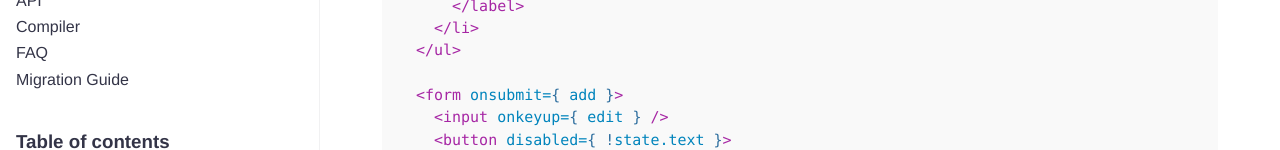
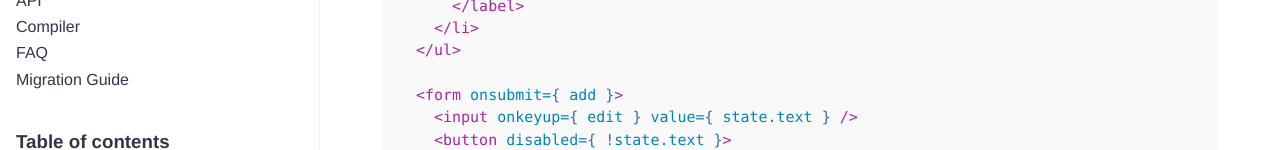
Before and after one commit to riot/riot.github.io, a Jekyll site: the page built from documentation.md, in a window 1280 px wide and 900 px high, scrolled down 1983 px, cut to the strip 0-302 px from the top of the window. Shown: the part 152-302 px from the top of the strip. Built offline with Jekyll 4.4.1, drawn with Linux system fonts in a browser that asks for light colours; emoji names are drawn with the system emoji font; comment, search, counter and statistics services are not loaded.

Commit message:
fix: initialize input value

```diff
--- a/documentation.md
+++ b/documentation.md
@@ -86,7 +86,7 @@ Riot custom components are the building blocks for user interfaces. They make th
   </ul>
 
   <form onsubmit={ add }>
-    <input onkeyup={ edit } />
+    <input onkeyup={ edit } value={ state.text } />
     <button disabled={ !state.text }>
       Add #{ state.items.length + 1 }
     </button>
```
Also changed, not shown: ja/documentation.md (+1 -1 lines).
